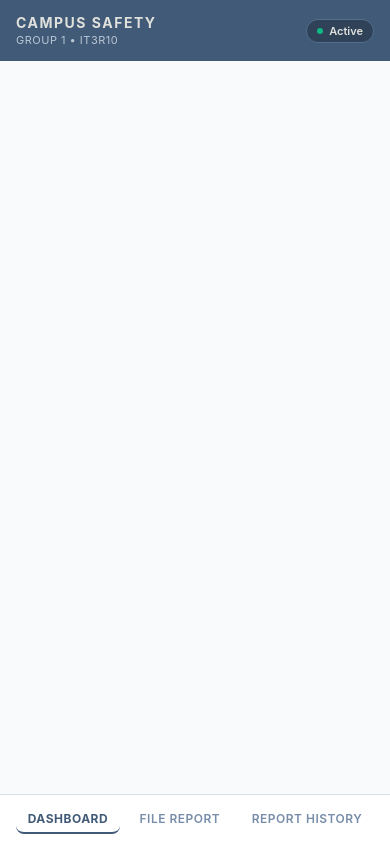
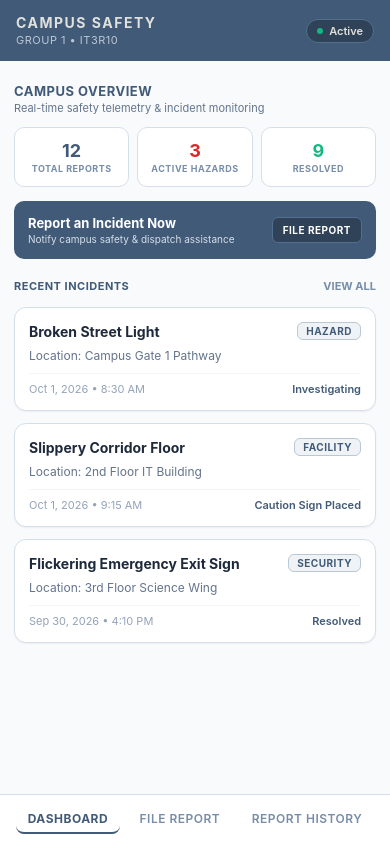
Before and after one commit to G1-IT3R10-campus-safety/Campus-Safety-Incident-Reporter, a React Native app: screen / in a window 390 px wide. Built offline with nearby package versions, Linux system fonts and the light colour scheme.

Commit message:
Implement dashboard home screen, incident cards, and history feed

```diff
--- a/app/components/IncidentCard.jsx
+++ b/app/components/IncidentCard.jsx
@@ -1 +1,93 @@
-export default () => null;
+import React from 'react';
+import { View, Text, StyleSheet } from 'react-native';
+
+// ==========================================
+// Reusable Component: IncidentCard
+// Assigned Member: Kirklan Caberte
+// Requirement: Receives at least 2 Props (title, category, location, date, status)
+// Palette: Slate Blue (#415A77) & Soft Slate (#778DA9)
+// ==========================================
+export default function IncidentCard({ title, category, location, date, status }) {
+  return (
+    <View style={styles.card}>
+      <View style={styles.headerRow}>
+        <Text style={styles.title}>{title}</Text>
+        <View style={styles.categoryBadge}>
+          <Text style={styles.categoryText}>{category}</Text>
+        </View>
+      </View>
+      <Text style={styles.location}>Location: {location}</Text>
+      <View style={styles.footerRow}>
+        <Text style={styles.date}>{date}</Text>
+        <Text style={styles.statusText}>{status || 'Under Review'}</Text>
+      </View>
+    </View>
+  );
+}
+
+const styles = StyleSheet.create({
+  card: {
+    backgroundColor: '#FFFFFF',
+    padding: 14,
+    borderRadius: 12,
+    marginVertical: 6,
+    borderWidth: 1,
+    borderColor: '#D5DFE9',
+    shadowColor: '#000',
+    shadowOffset: { width: 0, height: 1 },
+    shadowOpacity: 0.05,
+    shadowRadius: 2,
+    elevation: 1,
+  },
+  headerRow: {
+    flexDirection: 'row',
+    justifyContent: 'space-between',
+    alignItems: 'center',
+    marginBottom: 6,
+  },
+  title: {
+    fontSize: 14,
+    fontWeight: 'bold',
+    color: '#1E293B',
+    flex: 1,
+  },
+  categoryBadge: {
+    backgroundColor: '#EFF3F6',
+    borderWidth: 1,
+    borderColor: '#BAC7D5',
+    paddingHorizontal: 8,
+    paddingVertical: 2,
+    borderRadius: 6,
+    marginLeft: 8,
+  },
+  categoryText: {
+    fontSize: 10,
+    fontWeight: 'bold',
+    color: '#415A77',
+    textTransform: 'uppercase',
+    letterSpacing: 0.5,
+  },
+  location: {
+    fontSize: 12,
+    color: '#64748B',
+    marginTop: 2,
+  },
+  footerRow: {
+    flexDirection: 'row',
+    justifyContent: 'space-between',
+    alignItems: 'center',
+    marginTop: 10,
+    paddingTop: 8,
+    borderTopWidth: 1,
+    borderTopColor: '#F1F5F9',
+  },
+  date: {
+    fontSize: 11,
+    color: '#94A3B8',
+  },
+  statusText: {
+    fontSize: 11,
+    fontWeight: '600',
+    color: '#415A77',
+  },
+});
--- a/app/screens/HistoryScreen.jsx
+++ b/app/screens/HistoryScreen.jsx
@@ -1 +1,65 @@
-export default () => null;
+import React from 'react';
+import { View, Text, StyleSheet, ScrollView } from 'react-native';
+import IncidentCard from '../components/IncidentCard';
+
+// ==========================================
+// Presentation Layer: Report History Screen
+// Assigned Member: Kirklan Caberte
+// Requirement: Report History (Rubric Page 2)
+// Demonstrates: History feed loaded from Data Layer
+// ==========================================
+export default function HistoryScreen() {
+  return (
+    <ScrollView style={styles.container} showsVerticalScrollIndicator={false}>
+      <View style={styles.header}>
+        <Text style={styles.title}>REPORT HISTORY</Text>
+        <Text style={styles.subtitle}>Persistent logs loaded from Local Storage</Text>
+      </View>
+
+      <IncidentCard
+        title="Broken Street Light"
+        category="Hazard"
+        location="Campus Gate 1 Pathway"
+        date="Oct 1, 2026 • 8:30 AM"
+        status="Investigating"
+      />
+
+      <IncidentCard
+        title="Slippery Corridor Floor"
+        category="Facility"
+        location="2nd Floor IT Building"
+        date="Oct 1, 2026 • 9:15 AM"
+        status="Caution Sign Placed"
+      />
+
+      <IncidentCard
+        title="Flickering Emergency Exit Sign"
+        category="Security"
+        location="3rd Floor Science Wing"
+        date="Sep 30, 2026 • 4:10 PM"
+        status="Resolved"
+      />
+    </ScrollView>
+  );
+}
+
+const styles = StyleSheet.create({
+  container: {
+    flex: 1,
+    padding: 14,
+  },
+  header: {
+    marginBottom: 12,
+  },
+  title: {
+    fontSize: 13,
+    fontWeight: 'bold',
+    color: '#415A77',
+    letterSpacing: 0.5,
+  },
+  subtitle: {
+    fontSize: 11,
+    color: '#64748B',
+    marginTop: 2,
+  },
+});
--- a/app/screens/HomeScreen.jsx
+++ b/app/screens/HomeScreen.jsx
@@ -1 +1,182 @@
-export default () => null;
+import React from 'react';
+import { View, Text, StyleSheet, ScrollView, TouchableOpacity } from 'react-native';
+import IncidentCard from '../components/IncidentCard';
+
+// ==========================================
+// Presentation Layer: Dashboard Screen
+// Assigned Member: Kirklan Caberte
+// Demonstrates: Presentation Layer, Props passing, and Event Callbacks
+// Course: IT3R10 • Group 1
+// Palette: Slate Blue (#415A77) & Soft Slate (#778DA9)
+// ==========================================
+export default function HomeScreen({ onNavigate }) {
+  return (
+    <ScrollView style={styles.container} showsVerticalScrollIndicator={false}>
+      <View style={styles.welcomeBanner}>
+        <Text style={styles.welcomeTitle}>CAMPUS OVERVIEW</Text>
+        <Text style={styles.welcomeSubtitle}>Real-time safety telemetry & incident monitoring</Text>
+      </View>
+
+      {/* Quick Metrics */}
+      <View style={styles.statsGrid}>
+        <View style={styles.statCard}>
+          <Text style={styles.statNumber}>12</Text>
+          <Text style={styles.statLabel}>TOTAL REPORTS</Text>
+        </View>
+        <View style={styles.statCard}>
+          <Text style={[styles.statNumber, { color: '#DC2626' }]}>3</Text>
+          <Text style={styles.statLabel}>ACTIVE HAZARDS</Text>
+        </View>
+        <View style={styles.statCard}>
+          <Text style={[styles.statNumber, { color: '#10B981' }]}>9</Text>
+          <Text style={styles.statLabel}>RESOLVED</Text>
+        </View>
+      </View>
+
+      {/* Action Banner */}
+      <TouchableOpacity
+        style={styles.actionBanner}
+        onPress={() => onNavigate && onNavigate('report')}
+      >
+        <View>
+          <Text style={styles.actionTitle}>Report an Incident Now</Text>
+          <Text style={styles.actionSubtitle}>Notify campus safety & dispatch assistance</Text>
+        </View>
+        <View style={styles.actionButtonBadge}>
+          <Text style={styles.actionBadgeText}>FILE REPORT</Text>
+        </View>
+      </TouchableOpacity>
+
+      {/* Recent Incidents Feed */}
+      <View style={styles.sectionHeader}>
+        <Text style={styles.sectionTitle}>RECENT INCIDENTS</Text>
+        <TouchableOpacity onPress={() => onNavigate && onNavigate('history')}>
+          <Text style={styles.seeAllText}>VIEW ALL</Text>
+        </TouchableOpacity>
+      </View>
+
+      <IncidentCard
+        title="Broken Street Light"
+        category="Hazard"
+        location="Campus Gate 1 Pathway"
+        date="Oct 1, 2026 • 8:30 AM"
+        status="Investigating"
+      />
+
+      <IncidentCard
+        title="Slippery Corridor Floor"
+        category="Facility"
+        location="2nd Floor IT Building"
+        date="Oct 1, 2026 • 9:15 AM"
+        status="Caution Sign Placed"
+      />
+
+      <IncidentCard
+        title="Flickering Emergency Exit Sign"
+        category="Security"
+        location="3rd Floor Science Wing"
+        date="Sep 30, 2026 • 4:10 PM"
+        status="Resolved"
+      />
+    </ScrollView>
+  );
+}
+
+const styles = StyleSheet.create({
+  container: {
+    flex: 1,
+    padding: 14,
+  },
+  welcomeBanner: {
+    marginBottom: 12,
+  },
+  welcomeTitle: {
+    fontSize: 13,
+    fontWeight: 'bold',
+    color: '#415A77',
+    letterSpacing: 0.5,
+  },
+  welcomeSubtitle: {
+    fontSize: 11,
+    color: '#64748B',
+    marginTop: 2,
+  },
+  statsGrid: {
+    flexDirection: 'row',
+    gap: 8,
+    marginBottom: 14,
+  },
+  statCard: {
+    flex: 1,
+    backgroundColor: '#FFFFFF',
+    paddingVertical: 12,
+    paddingHorizontal: 8,
+    borderRadius: 10,
+    alignItems: 'center',
+    borderWidth: 1,
+    borderColor: '#D5DFE9',
+  },
+  statNumber: {
+    fontSize: 18,
+    fontWeight: 'bold',
+    color: '#415A77',
+  },
+  statLabel: {
+    fontSize: 9,
+    fontWeight: '700',
+    color: '#778DA9',
+    marginTop: 2,
+    letterSpacing: 0.5,
+  },
+  actionBanner: {
+    backgroundColor: '#415A77',
+    borderRadius: 10,
+    padding: 14,
+    flexDirection: 'row',
+    justifyContent: 'space-between',
+    alignItems: 'center',
+    marginBottom: 16,
+  },
+  actionTitle: {
+    color: '#FFFFFF',
+    fontSize: 13,
+    fontWeight: 'bold',
+  },
+  actionSubtitle: {
+    color: '#D5DFE9',
+    fontSize: 10,
+    marginTop: 2,
+  },
+  actionButtonBadge: {
+    backgroundColor: '#2F4257',
+    paddingHorizontal: 10,
+    paddingVertical: 6,
+    borderRadius: 6,
+    borderWidth: 1,
+    borderColor: '#526F8F',
+  },
+  actionBadgeText: {
+    color: '#FFFFFF',
+    fontSize: 10,
+    fontWeight: 'bold',
+    letterSpacing: 0.5,
+  },
+  sectionHeader: {
+    flexDirection: 'row',
+    justifyContent: 'space-between',
+    alignItems: 'center',
+    marginBottom: 8,
+    marginTop: 4,
+  },
+  sectionTitle: {
+    fontSize: 11,
+    fontWeight: 'bold',
+    color: '#415A77',
+    letterSpacing: 0.5,
+  },
+  seeAllText: {
+    fontSize: 11,
+    fontWeight: 'bold',
+    color: '#778DA9',
+  },
+});
```
Also changed, not shown: 1 other file (tests, documents, lock files or other folders).
